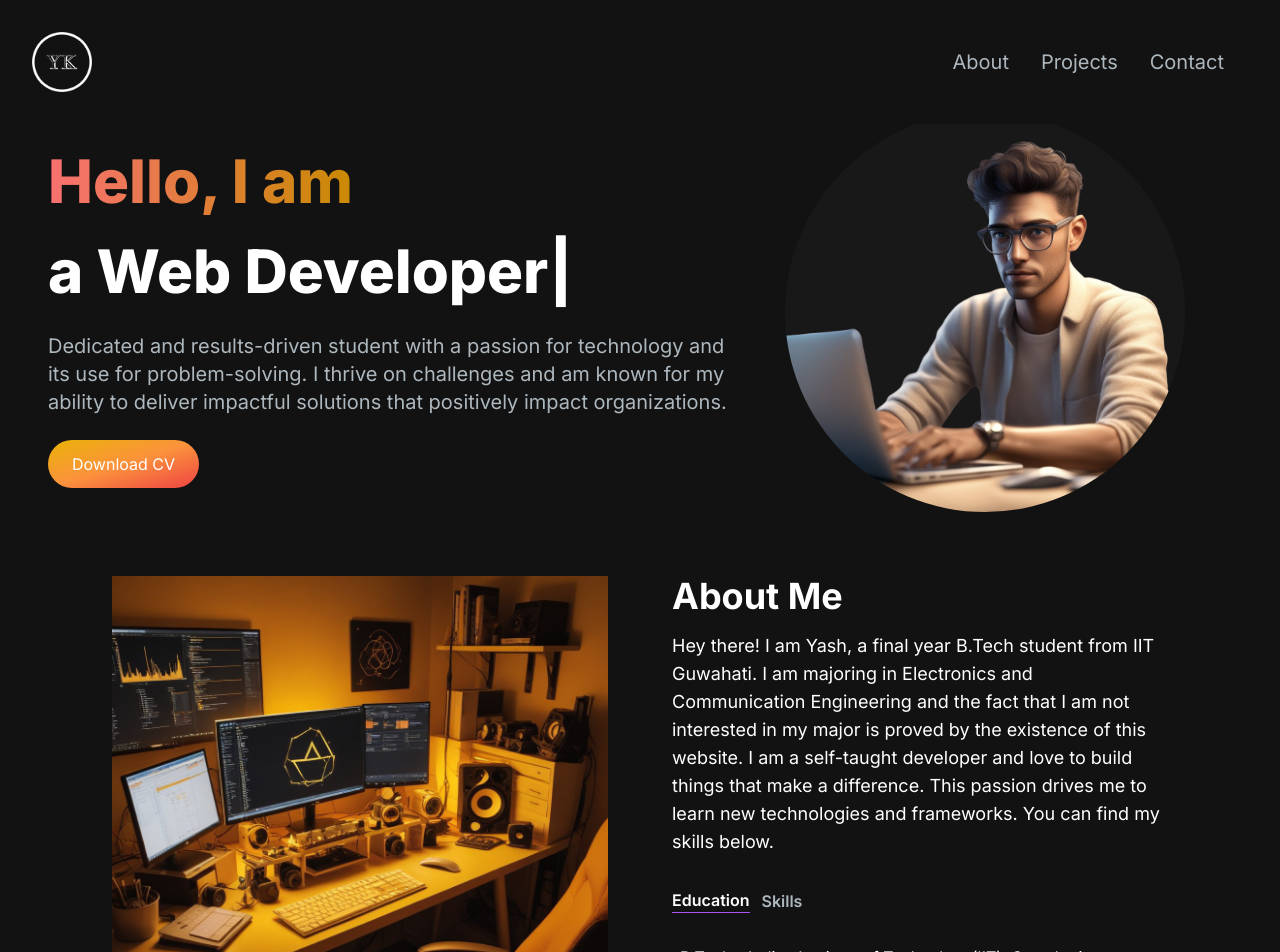
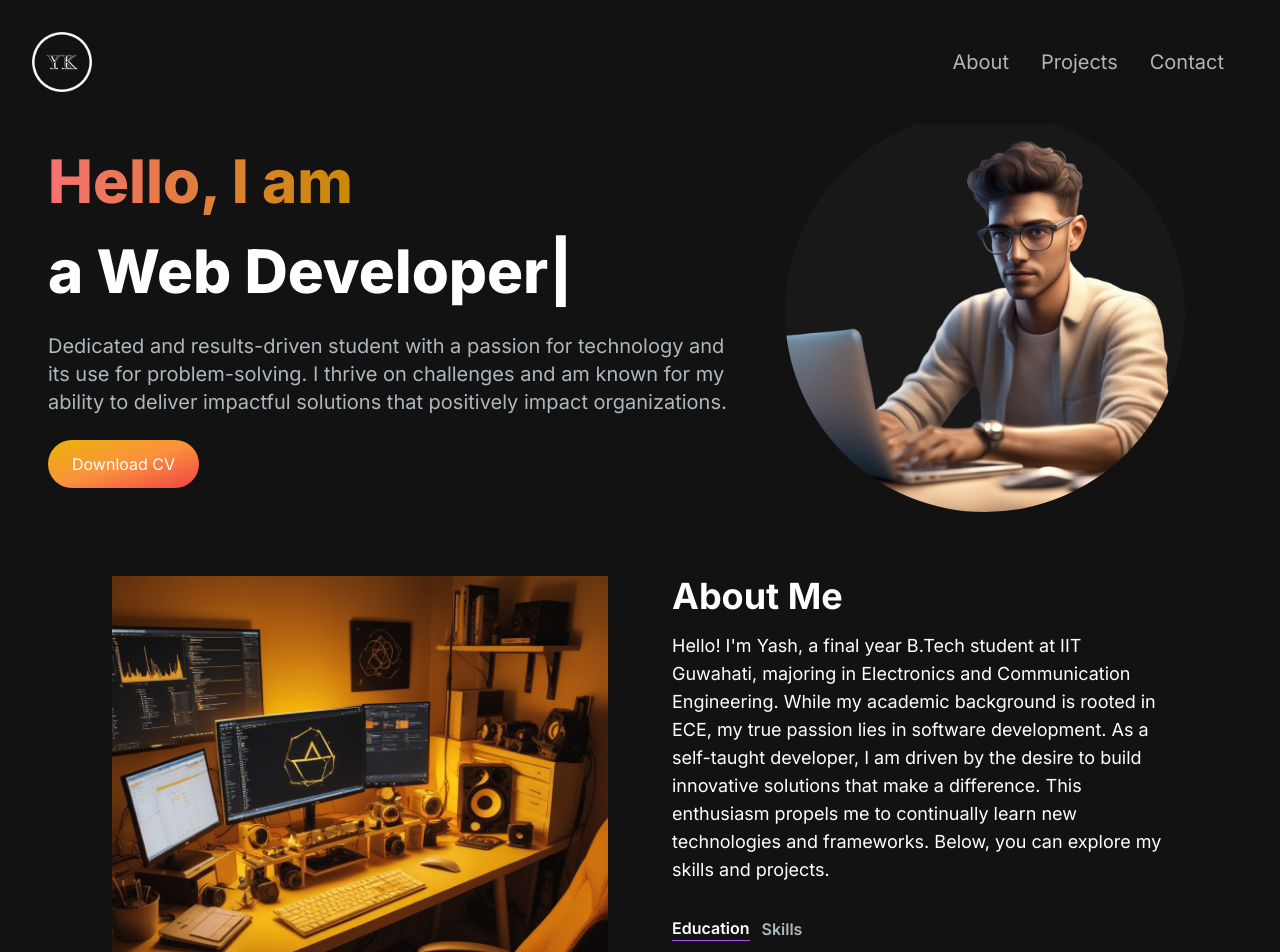
Before and after one commit to yashhkataria/personal-website, a Next.js app: page / in a window 1280 px wide. Shown: the top 952 px of the page. Built offline with nearby package versions, Linux system fonts and the light colour scheme.

Commit message:
content modified

```diff
--- a/app/components/AboutSection.jsx
+++ b/app/components/AboutSection.jsx
@@ -51,7 +51,7 @@ const AboutSection = () => {
             <div className='mt-4 md:mt-0 text:left flex flex-col h-full'>
                 <h2 className='text-4xl font-bold text-white mb-4'>About Me</h2>
                 <p className='text-base lg:text-lg'>
-                    Hey there! I am Yash, a final year B.Tech student from IIT Guwahati. I am majoring in Electronics and Communication Engineering and the fact that I am not interested in my major is proved by the existence of this website. I am a self-taught developer and love to build things that make a difference. This passion drives me to learn new technologies and frameworks. You can find my skills below.
+                Hello! I'm Yash, a final year B.Tech student at IIT Guwahati, majoring in Electronics and Communication Engineering. While my academic background is rooted in ECE, my true passion lies in software development. As a self-taught developer, I am driven by the desire to build innovative solutions that make a difference. This enthusiasm propels me to continually learn new technologies and frameworks. Below, you can explore my skills and projects.
                 </p>
                 <div className='flex flex-row justify-start mt-8'>
                     <TabButton
```
